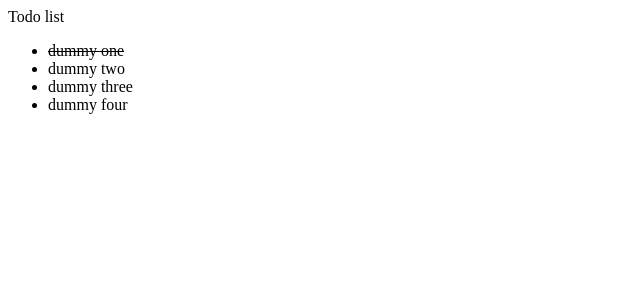
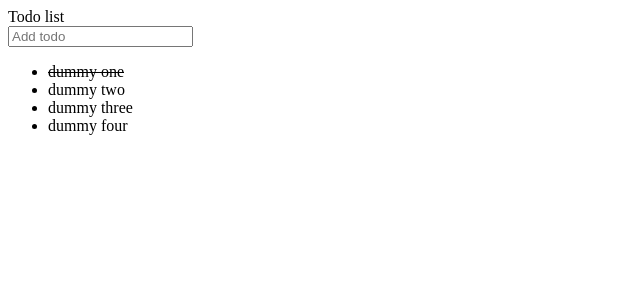
Before and after one commit to mfeiring/todo-redux, a React app: page / in a window 1280 px wide. Shown: the top 300 px of the page, without its empty margins (0-640 px from the left). Built offline with nearby package versions, Linux system fonts and the light colour scheme.

Commit message:
Add input field for new todo

```diff
--- a/src/TodoList.jsx
+++ b/src/TodoList.jsx
@@ -6,6 +6,10 @@ class TodoList extends Component {
   render() {
     const { todos } = this.props;
     return (
+      <div className="todo-container">
+        <input type="text"
+               className="todo-input"
+               placeholder="Add todo" />
         <ul className="todo-list">
           {todos.map(t => (
             <li key={t.id}
@@ -14,6 +18,7 @@ class TodoList extends Component {
             </li>
           ))}
         </ul>
+      </div>
     );
   }
 }
```
Lines whose indentation alone changed are shown as unchanged.
